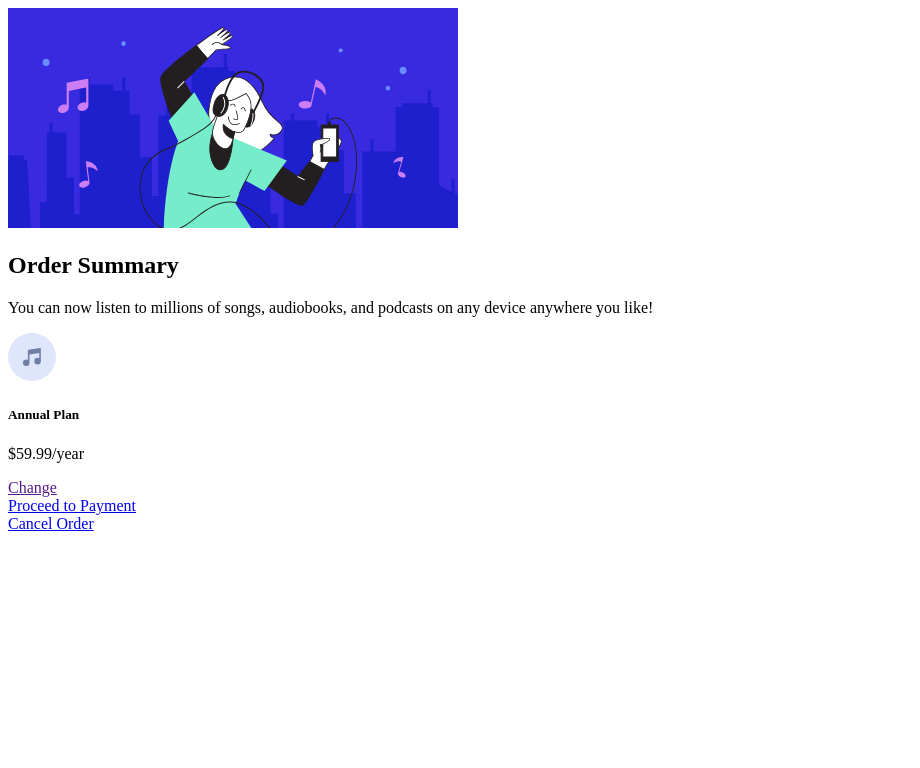
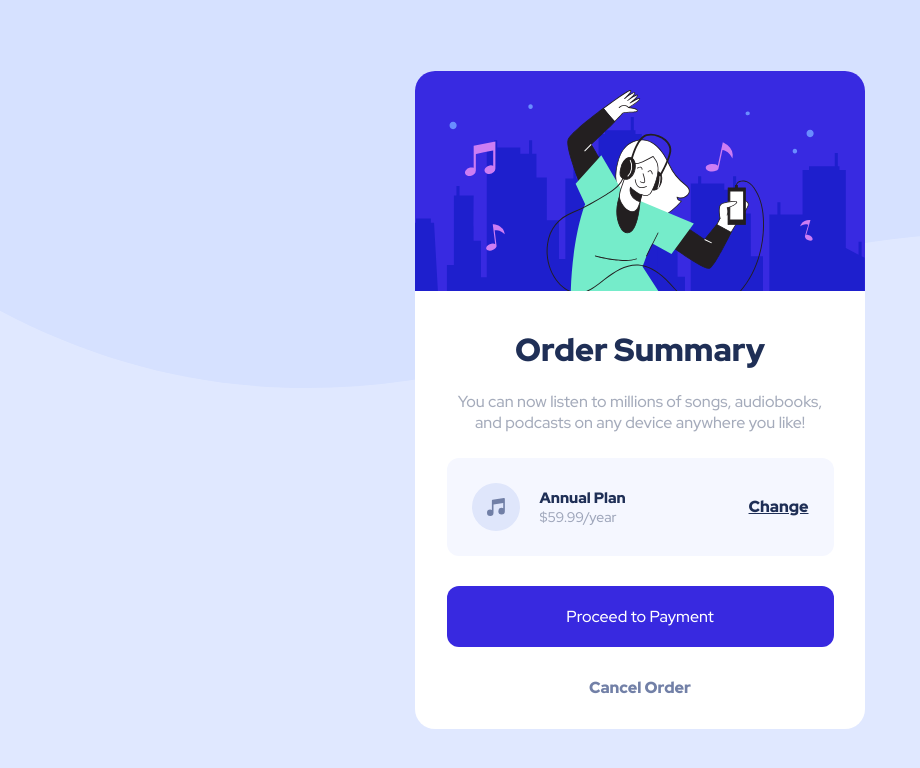
Before and after one commit to vishnuraj-m/Order_summary_component, a plain HTML site: page index.html in a window 1280 px wide. Shown: the whole page, without its empty margins (0-920 px from the left). Drawn offline with Linux system fonts and the light colour scheme.

Commit message:
css section completed

```diff
--- a/index.html
+++ b/index.html
@@ -5,7 +5,10 @@
   <meta charset="UTF-8">
   <meta name="viewport" content="width=device-width, initial-scale=1.0">
   <link rel="icon" type="image/png" sizes="32x32" href="./images/favicon-32x32.png">
-
+  <link rel="preconnect" href="https://fonts.googleapis.com">
+  <link rel="preconnect" href="https://fonts.gstatic.com" crossorigin>
+  <link href="https://fonts.googleapis.com/css2?family=Red+Hat+Display:wght@500;700;900&display=swap" rel="stylesheet">
+  <link rel="stylesheet" href="styles.css">
   <title>Frontend Mentor | Order summary card</title>
 
 </head>
@@ -15,6 +18,7 @@
     <div class="hero_section">
       <img src="/images/illustration-hero.svg" alt="">
     </div>
+    <div class="sub_container">
       <div class="text_content">
         <h2>Order Summary</h2>
         <p>You can now listen to millions of songs, audiobooks, and podcasts on any
@@ -23,11 +27,13 @@
       <div class="plan_content_box">
         <div class="plan_content_box_left">
           <img src="/images/icon-music.svg" alt="">
-      </div>
+          <div>
             <h5>Annual Plan</h5>
             <p>$59.99/year</p>
+          </div>
+        </div>
         <div class="plan_content_box_right">
-        <a href="">Change</a>
+          <a href="#">Change</a>
         </div>
       </div>
       <div class="button_proceed">
@@ -37,6 +43,7 @@
         <a href="#">Cancel Order</a>
       </div>
     </div>
+  </div>
 </body>
 
 </html>
--- /dev/null
+++ b/styles.css
@@ -0,0 +1,152 @@
+* {
+    margin: 0;
+    padding: 0;
+    box-sizing: border-box;
+}
+
+body {
+    font-family: 'Red Hat Display', sans-serif;
+    min-height: 100vh;
+    background-image: url(/images/pattern-background-desktop.svg);
+    background-repeat: no-repeat;
+    background-size: contain;
+    background-color: hsl(225, 100%, 94%);
+    position: relative;
+    font-size: 16px;
+}
+
+.main_container {
+    position: absolute;
+    left: 50%;
+    top: 50%;
+    transform: translate(-50%, -50%);
+    max-width: 450px;
+    background-color: #fff;
+    border-radius: 20px;
+    overflow: hidden;
+}
+
+.sub_container {
+    padding: 7%;
+}
+
+.text_content h2 {
+    color: hsl(223, 47%, 23%);
+    text-align: center;
+    font-weight: 900;
+    font-size: 32px;
+    margin-bottom: 20px;
+}
+
+.text_content p {
+    color: hsl(223, 47%, 23%);
+    opacity: 0.4;
+    text-align: center;
+    margin-bottom: 25px;
+}
+
+.plan_content_box {
+    background-color: hsl(225, 100%, 98%);
+    border-radius: 12px;
+    display: flex;
+    padding: 25px;
+    align-items: center;
+    justify-content: space-between;
+}
+
+.plan_content_box_left {
+    display: flex;
+    align-items: center;
+    text-align: left;
+}
+
+.plan_content_box_left div {
+    margin-left: 20px;
+}
+
+.plan_content_box_left h5 {
+    font-weight: 900;
+    font-size: 15px;
+    color: hsl(223, 47%, 23%);
+}
+
+.plan_content_box_left p {
+    font-size: 14px;
+    color: hsl(223, 47%, 23%);
+    opacity: 0.4;
+}
+
+.plan_content_box_right a {
+    font-weight: 900;
+    color: hsl(223, 47%, 23%);
+    transition: all 0.3s ease;
+}
+
+.plan_content_box_right a:hover {
+    text-decoration: none;
+    opacity: 0.6;
+}
+
+.button_proceed a {
+    display: block;
+    text-decoration: none;
+    color: #fff;
+    background-color: hsl(245, 75%, 52%);
+    text-align: center;
+    padding: 20px 0;
+    border-radius: 12px;
+    margin: 30px 0;
+    transition: all 0.3s ease;
+}
+
+.button_proceed a:hover {
+    opacity: 0.6;
+}
+
+.button_cancel a {
+    display: block;
+    text-align: center;
+    align-items: center;
+    color: hsl(224, 23%, 55%);
+    text-decoration: none;
+    font-weight: 900;
+    transition: all 0.2s ease;
+}
+
+.button_cancel a:hover {
+    color: hsl(223, 47%, 23%);
+}
+
+@media only screen and (max-width: 425px) {
+
+    body {
+        background-image: url(/images/pattern-background-mobile.svg);
+        font-size: 14px;
+    }
+
+    .main_container {
+        max-width: 87%;
+    }
+
+    .text_content h2 {
+        font-size: 23px;
+    }
+
+    .plan_content_box {
+        padding: 12px;
+    }
+
+    .plan_content_box_left div {
+        margin-left: 10px;
+    }
+
+    .button_proceed a,
+    .button_cancel a,
+    .plan_content_box {
+        font-size: 12px;
+    }
+
+    .sub_container {
+        padding: 9% 7%;
+    }
+}
```
Lines whose indentation alone changed are shown as unchanged.
